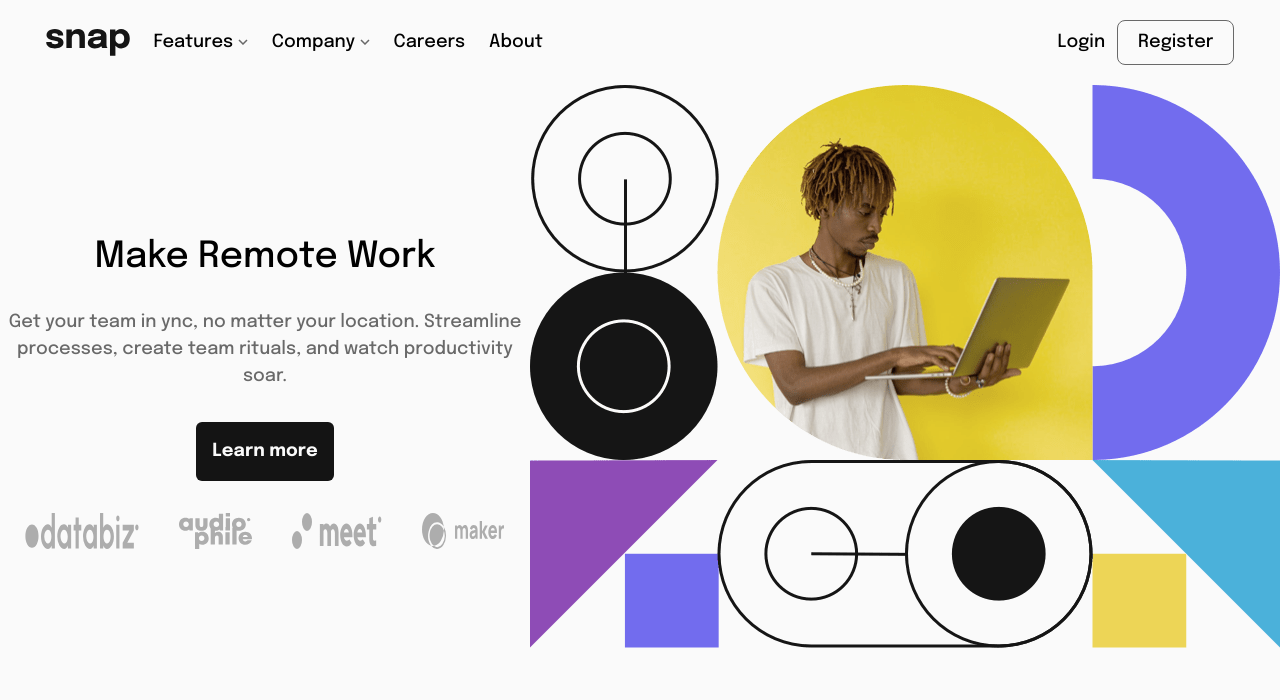
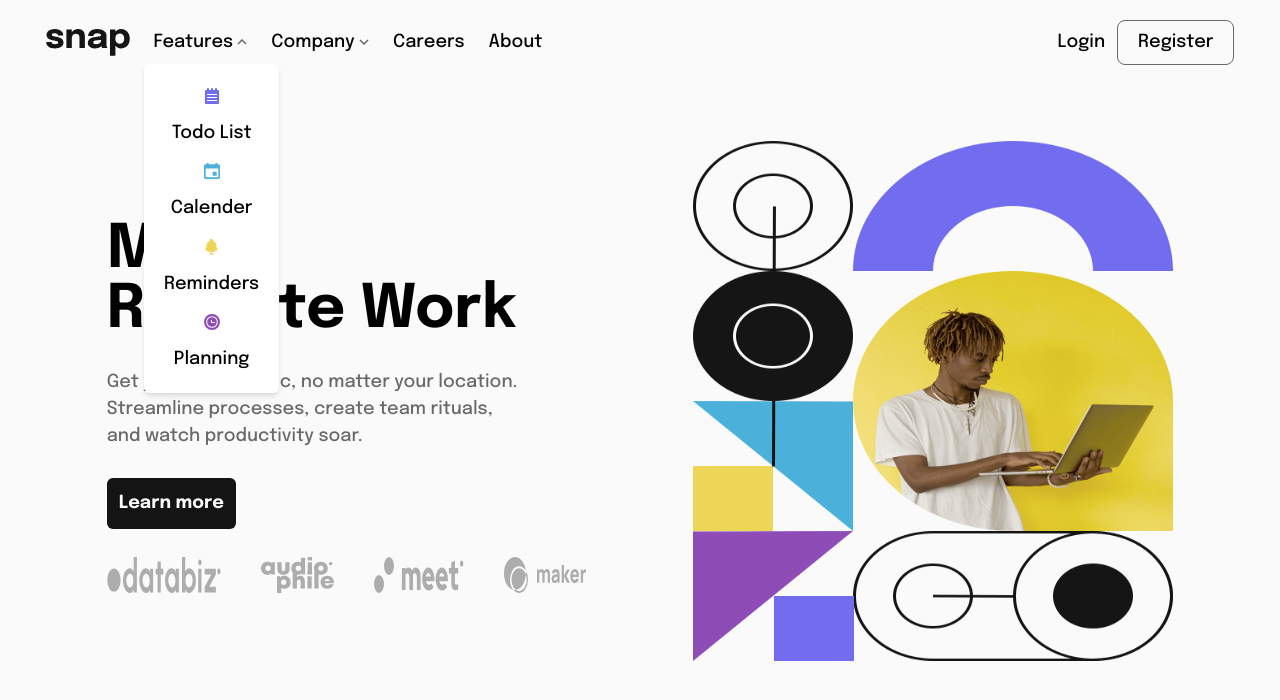
Before and after one commit to Sahad-09/snap-web-design, a website built with Vite: page index.html in a window 1280 px wide. Both pictures are taken after a click on the item "Features". Built offline with nearby package versions, Linux system fonts and the light colour scheme.

Commit message:
minor update

```diff
--- a/index.html
+++ b/index.html
@@ -12,7 +12,7 @@
   <title>Frontend Mentor | Intro section with dropdown navigation</title>
 
 </head>
-<body class=" bg-[#FAFAFA] overflow-x-hidden text-psize font-epilogue">
+<body class=" overflow-y-hidden bg-[#FAFAFA] overflow-x-hidden text-psize font-epilogue">
 
   <nav class=" md:hidden p-5 bg-[#FAFAFA] flex justify-between items-center">
     <a ><img src="images/logo.svg" alt=""></a>
@@ -20,20 +20,40 @@
     <img id="open-btn" src="images/icon-menu.svg" alt="">
   </nav>
 
+
   <!--Desktop navbar-->
   <nav class=" md:block flex-wrap hidden md:mx-auto w-[96%] p-5 bg-[#FAFAFA] md:flex flex-row justify-between items-center ">
     <ul class=" flex flex-wrap flex-row  space-x-6 items-center">
       <a  class=" cursor-pointer"><img src="images/logo.svg" alt=""></a>
-      <li class=" cursor-pointer">Features <img class=" inline" src="images/icon-arrow-down.svg" alt=""> </li>
+      <li id="features-on"  class=" cursor-pointer">Features<img  class="inline ml-1"  src="images/icon-arrow-down.svg" alt="">
+      <li id="features-off" class="inline hidden "  class=" cursor-pointer">Features<img id="features-on" class="inline-block ml-1"  src="images/icon-arrow-up.svg" alt="">
+
+      </li>
       <li class=" cursor-pointer">Company <img class=" inline" src="images/icon-arrow-down.svg" alt=""></li>
       <li class=" cursor-pointer">Careers</li>
       <li class=" cursor-pointer">About</li>
     </ul>
     <div class=" flex flex-wrap space-x-3 items-center text-center">
       <p class=" cursor-pointer">Login</p>
-      <button class=" border border-[#696969] px-5 py-2 rounded-lg bg-[#FAFAFA]" >Register</button>
+      <button class=" active:bg-[#696969] hover:bg-[#141414] hover:text-[#FAFAFA] border border-[#696969] px-5 py-2 rounded-lg bg-[#FAFAFA]" >Register</button>
     </div>
   </nav>
+  <!---->
+
+    <div id="features-list" class="hidden">
+      <div class=" bg-white p-5 rounded-md shadow-md absolute left-36 top-16">
+        <ul class=" flex flex-col space-y-3 items-center justify-center">
+          <img class=" cursor-pointer p-1 " src="images/icon-todo.svg" alt="">
+          <li class=" items-center">Todo List</li>
+          <img class=" cursor-pointer p-1 " src="images/icon-calendar.svg" alt="">
+          <li class=" items-center">Calender</li>
+          <img class=" cursor-pointer p-1 " src="images/icon-reminders.svg" alt="">
+          <li class=" items-center">Reminders</li>
+          <img class=" cursor-pointer p-1 " src="images/icon-planning.svg" alt="">
+          <li class=" items-center">Planning</li>
+        </ul>
+      </div>
+    </div>
 
 
   <section id="menu" class="  hidden">
@@ -53,12 +73,13 @@
   </section>
 
 
-  <main class=" md:flex-row flex flex-col space-y-14 text-center">
-    <img class=" md:order-2 mx-a" src="images/image-hero-mobile.png" alt="">
-    <div class=" md:py-24 space-y-8 md:flex-col">
-      <h1 class=" text-4xl">Make Remote Work</h1>
-      <p class=" text-[#696969] ">Get your team in ync, no matter your location. Streamline processes, create team rituals, and watch productivity soar.</p>
-      <button class=" active:bg-[#696969] font-semibold  rounded-md p-4 text-[#FAFAFA] bg-[#141414]" type="button">Learn more</button>
+  <main class=" md:flex-row flex flex-col space-y-14 md:text-start text-center justify-evenly">
+    <img class="  md:hidden block mx-a" src="images/image-hero-mobile.png" alt="">
+    <img class=" md:pb-10 md:block hidden md:w-[30rem] md:h-[35rem] md:order-2" src="images/image-hero-desktop.png" alt="">
+    <div class="  md:py-[5rem] space-y-7 md:flex-col">
+      <h1 class=" md:text-6xl md:font-bold text-4xl">Make <span class=" md:block"> Remote Work</span></h1>
+      <p class=" md:w-[40ch] text-[#696969] ">Get your team in ync, no matter your location. Streamline processes, create team rituals, and watch productivity soar.</p>
+      <button class=" hover:bg-[#FAFAFA] hover:text-[#141414] hover:border hover:border-[#141414] active:bg-[#696969] font-semibold  rounded-md p-3 text-[#FAFAFA] bg-[#141414]" type="button">Learn more</button>
       <div class="flex mt-20 space-x-10 justify-center">
         <img class=" max-w-full" src="images/client-databiz.svg" alt="">
         <img class=" max-w-full" src="images/client-audiophile.svg" alt="">
@@ -69,9 +90,6 @@
   </main>
 
 
-
-
-
   <script src="script.js"></script>
 </body>
 </html>
--- a/script.js
+++ b/script.js
@@ -2,6 +2,9 @@ const closeBtn = document.getElementById("close-btn")
 const openBtn = document.getElementById("open-btn")
 const menu = document.getElementById("menu")
 const blurMe = document.querySelector(".blur-me")
+const featuresOn = document.getElementById("features-on")
+const featuresOff = document.getElementById("features-off")
+const features = document.getElementById("features-list")
 
 
 openBtn.addEventListener("click", ()=>{
@@ -17,3 +20,15 @@ closeBtn.addEventListener("click", ()=>{
     closeBtn.setAttribute("class", "hidden")
     menu.setAttribute("class", "hidden")
 })
+
+featuresOn.addEventListener("click", ()=>{
+    features.classList.toggle("hidden")
+    featuresOff.classList.toggle("hidden")
+    featuresOn.setAttribute("class", "hidden")
+})
+
+featuresOff.addEventListener("click", ()=>{
+    features.classList.toggle("hidden")
+    featuresOn.removeAttribute("class", "hidden")
+    featuresOff.setAttribute("class", "hidden cursor-pointer")
+})
```
